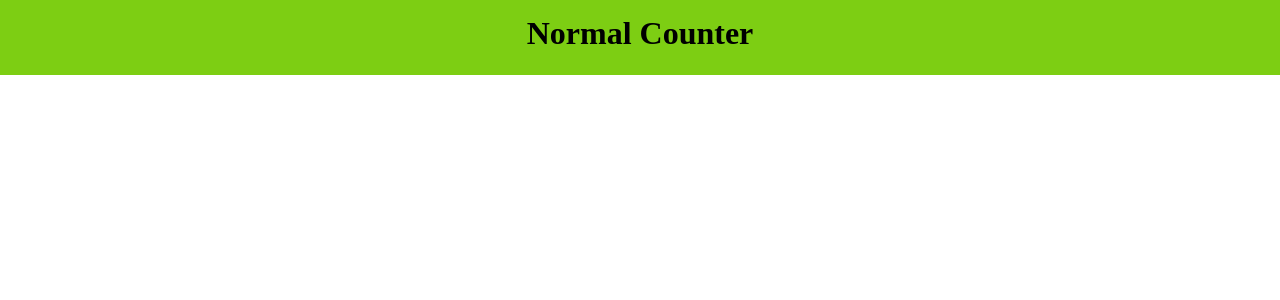
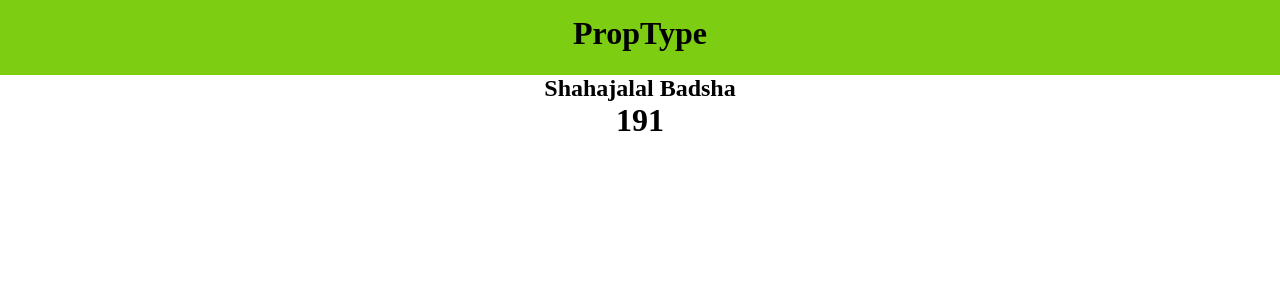
Before and after one commit to shahajalalweb/react-js, a React (Create React App) app: page / in a window 1280 px wide. Shown: the top 300 px of the page. Built offline with nearby package versions, Linux system fonts and the light colour scheme.

Commit message:
PropTypes added

```diff
--- a/src/App.js
+++ b/src/App.js
@@ -6,7 +6,7 @@ import Home from './components/Home';
 function App() {
   return (
     <div className="App">
-      <h1 className='h1'>Normal Counter</h1>
+      <h1 className='h1'>PropType </h1>
       <Home />
     </div>
   );
--- a/src/components/Home.js
+++ b/src/components/Home.js
@@ -1,16 +1,17 @@
 import React, {useState} from 'react'
-import { user } from './user';
+import {User} from "./User"
 
 
 export const Home = () => {
 
-  const [user, setUser] = useState({});
+  const [userName, setUserName] = useState("Shahajalal Badsha");
+  const [userID, setUserID] = useState("191");
 
   return (
     <div>
-      <user user={user}/>
+      <User userName={userName} userID={userID} />
     </div>
-  )
+  );
 }
 
 
--- a/src/components/user.js
+++ b/src/components/user.js
@@ -1,7 +1,30 @@
 import React from 'react'
+import PropTypes from 'prop-types'
 
-export const user = (props) => {
+export const User = (props) => {
+
   return (
-    <div>{user}</div>
+    <>
+      <h2>{props.userName}</h2>
+      <h1>{props.userID}</h1>
+    </>
   )
 }
+
+User.propTypes = {
+  userID: PropTypes.string,
+  userName: PropTypes.number,
+}
+      //Proptypes Object
+// User.propTypes = {
+//   user: PropTypes.shape ({
+//     userID: PropTypes.string,
+//     userName: PropTypes.number,
+//   }),
+// }
+
+     //Default proptypes
+  //    User.defaultProps = {
+  //     userID: "00",
+  //     userName: "Badsha Vai",
+  // };
```
